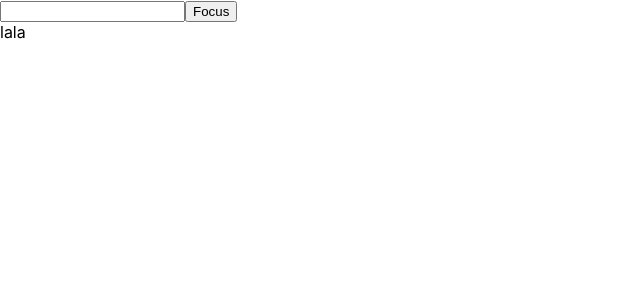
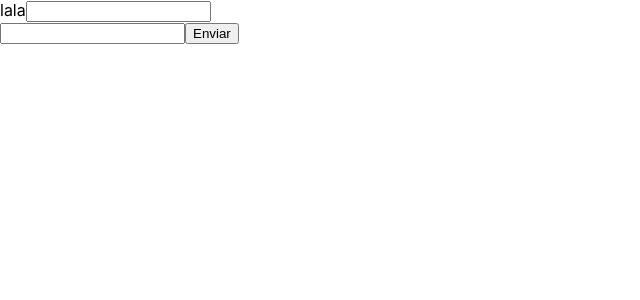
Before and after one commit to isgb/componentes-funcionales-hooks-udemy, a React (Create React App) app: page / in a window 1280 px wide. Shown: the top 300 px of the page, without its empty margins (0-640 px from the left). Built offline with nearby package versions, Linux system fonts and the light colour scheme.

Commit message:
Seccion 8: Formularios 65. Introducción - componentes no controlados

```diff
--- a/src/App.js
+++ b/src/App.js
@@ -1,26 +1,24 @@
-import { useRef } from 'react';
-import './App.css';
 
 const App = () => {
 
-  // useRef Sirve para obtener los elementos HTML del DOM de un componente
-  const ref = useRef()
-  const inputRef = useRef()
-  const click = () => {
-    console.log(ref.current.clientHeight)
-    ref.current.innerHTML = 'Chanchito Feliz'
-  }
-  const focus = () =>{
-    inputRef.current.focus()
+  const submit = (e) =>{
+    e.preventDefault()
+    //console.log(Array.from(new FormData(e.target)))
+    const data = Array.from(new FormData(e.target))
+    console.log(Object.fromEntries(data))
   }
 
   return(
-    // <div onClick={click} ref={ref}>lala</div>
-    <div>
-      <input ref={inputRef}/>
-      <button onClick={focus}>Focus</button>
-      <div onClick={click} ref={ref}>lala</div>
-    </div>
+    <form onSubmit={submit}>
+      <div>
+        <span>
+          lala
+        </span>
+        <input name="campo"/>
+      </div>
+      <input name="campo-2"/>
+      <input type="submit" value='Enviar'/>
+    </form>
   )
 }
 
```
